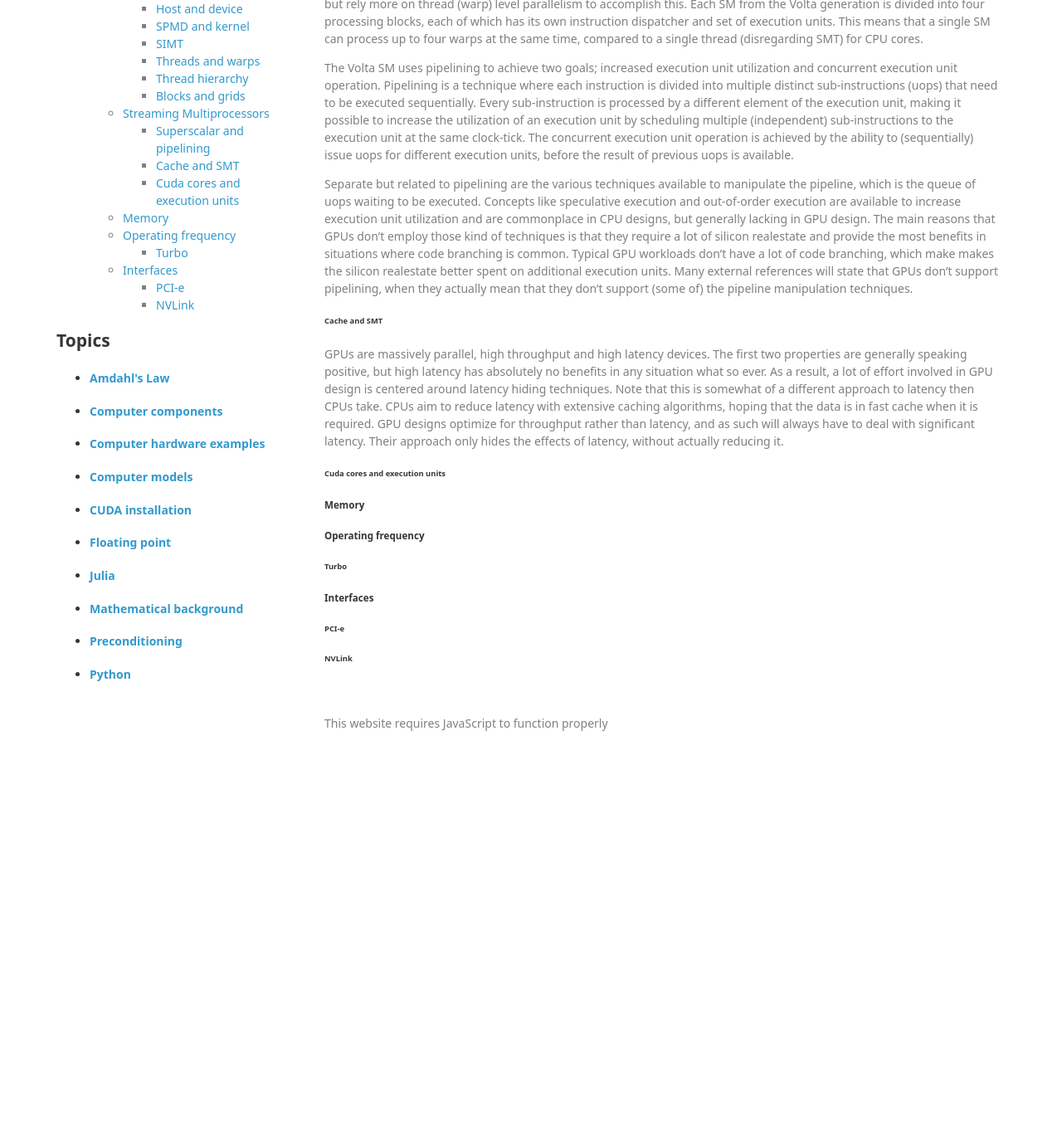
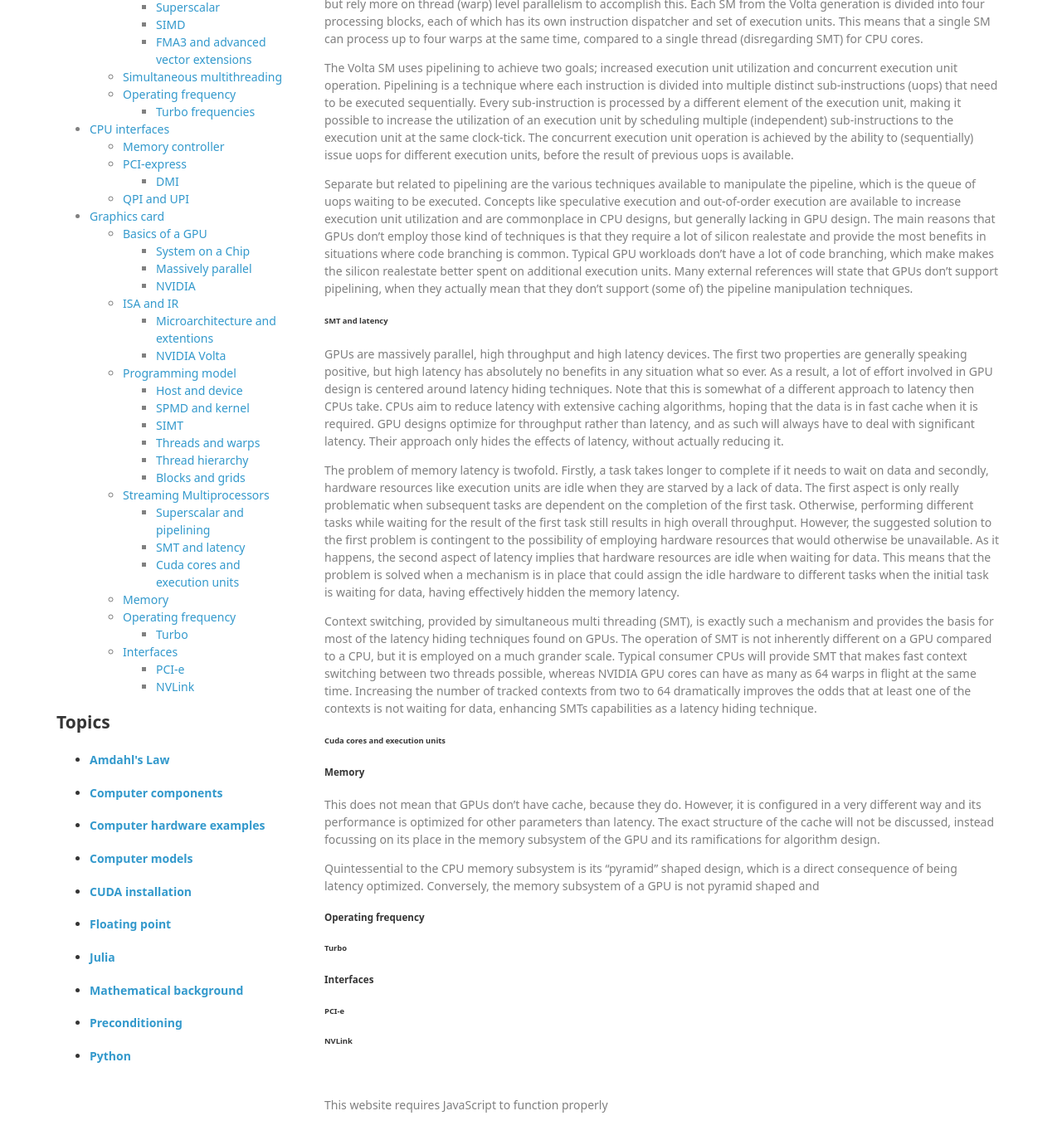
Before and after one commit to lucasbekker/lucasbekker.github.io, a Jekyll site: the page built from _sections/Computer_components.md, in a window 1280 px wide and 1400 px high, scrolled down 11326 px. Shown: the top 1380 px of the window at 83% size. Built offline with Jekyll 4.4.1, drawn with Linux system fonts in a browser that asks for light colours; nearby versions of some CDN libraries; formulas are drawn with MathJax 3; before the commit the page ends 12266 px from its top, so only the background shows below that.

Commit message:
Added subsection on SMT and latency.

```diff
--- a/_sections/Computer_components.md
+++ b/_sections/Computer_components.md
@@ -298,13 +298,22 @@
 
 Separate but related to pipelining are the various techniques available to manipulate the pipeline, which is the queue of uops waiting to be executed. Concepts like speculative execution and out-of-order execution are available to increase execution unit utilization and are commonplace in CPU designs, but generally lacking in GPU design. The main reasons that GPUs don't employ those kind of techniques is that they require a lot of silicon realestate and provide the most benefits in situations where code branching is common. Typical GPU workloads don't have a lot of code branching, which make makes the silicon realestate better spent on additional execution units. Many external references will state that GPUs don't support pipelining, when they actually mean that they don't support (some of) the pipeline manipulation techniques.
 
-###### Cache and SMT
+###### SMT and latency
 
 GPUs are massively parallel, high throughput and high latency devices. The first two properties are generally speaking positive, but high latency has absolutely no benefits in any situation what so ever. As a result, a lot of effort involved in GPU design is centered around latency hiding techniques. Note that this is somewhat of a different approach to latency then CPUs take. CPUs aim to reduce latency with extensive caching algorithms, hoping that the data is in fast cache when it is required. GPU designs optimize for throughput rather than latency, and as such will always have to deal with significant latency. Their approach only hides the effects of latency, without actually reducing it.
+
+The problem of memory latency is twofold. Firstly, a task takes longer to complete if it needs to wait on data and secondly, hardware resources like execution units are idle when they are starved by a lack of data. The first aspect is only really problematic when subsequent tasks are dependent on the completion of the first task. Otherwise, performing different tasks while waiting for the result of the first task still results in high overall throughput. However, the suggested solution to the first problem is contingent to the possibility of employing hardware resources that would otherwise be unavailable. As it happens, the second aspect of latency implies that hardware resources are idle when waiting for data. This means that the problem is solved when a mechanism is in place that could assign the idle hardware to different tasks when the initial task is waiting for data, having effectively hidden the memory latency.
+
+Context switching, provided by simultaneous multi threading (SMT), is exactly such a mechanism and provides the basis for most of the latency hiding techniques found on GPUs. The operation of SMT is not inherently different on a GPU compared to a CPU, but it is employed on a much grander scale. Typical consumer CPUs will provide SMT that makes fast context switching between two threads possible, whereas NVIDIA GPU cores can have as many as 64 warps in flight at the same time. Increasing the number of tracked contexts from two to 64 dramatically improves the odds that at least one of the contexts is not waiting for data, enhancing SMTs capabilities as a latency hiding technique.
 
 ###### Cuda cores and execution units
 
 ##### Memory
+
+This does not mean that GPUs don't have cache, because they do. However, it is configured in a very different way and its performance is optimized for other parameters than latency. The exact structure of the cache will not be discussed, instead focussing on its place in the memory subsystem of the GPU and its ramifications for algorithm design.
+
+Quintessential to the CPU memory subsystem is its "pyramid" shaped design, which is a direct consequence of being latency optimized. Conversely, the memory subsystem of a GPU is not pyramid shaped and
+
 
 ##### Operating frequency
 
```
